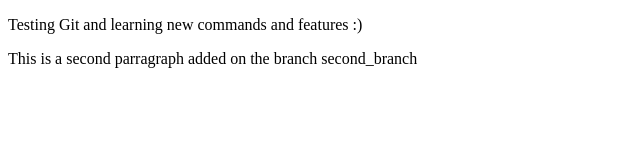
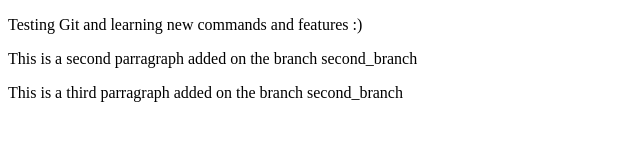
Before and after one commit to JuanJefry23/GIT_TEST_INIT, a plain HTML site: page index.html in a window 1280 px wide. Shown: the whole page, without its empty margins (0-640 px from the left). Drawn offline with Linux system fonts and the light colour scheme.

Commit message:
I added a third parragraph

```diff
--- a/index.html
+++ b/index.html
@@ -12,5 +12,8 @@
     <p>
         This is a second parragraph added on the branch second_branch
     </p>
+    <p>
+        This is a third parragraph added on the branch second_branch
+    </p>
 </body>
 </html>
```
